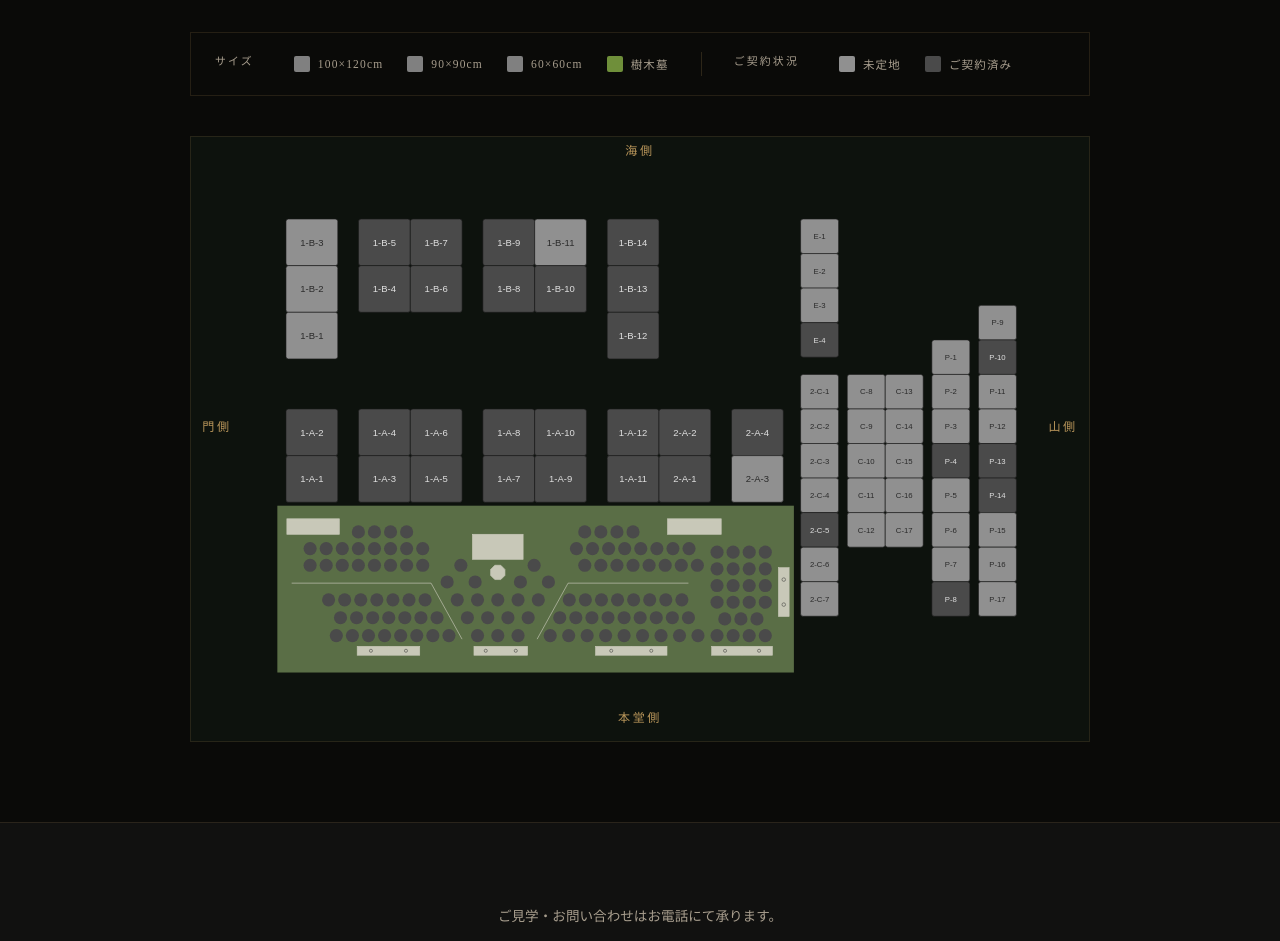
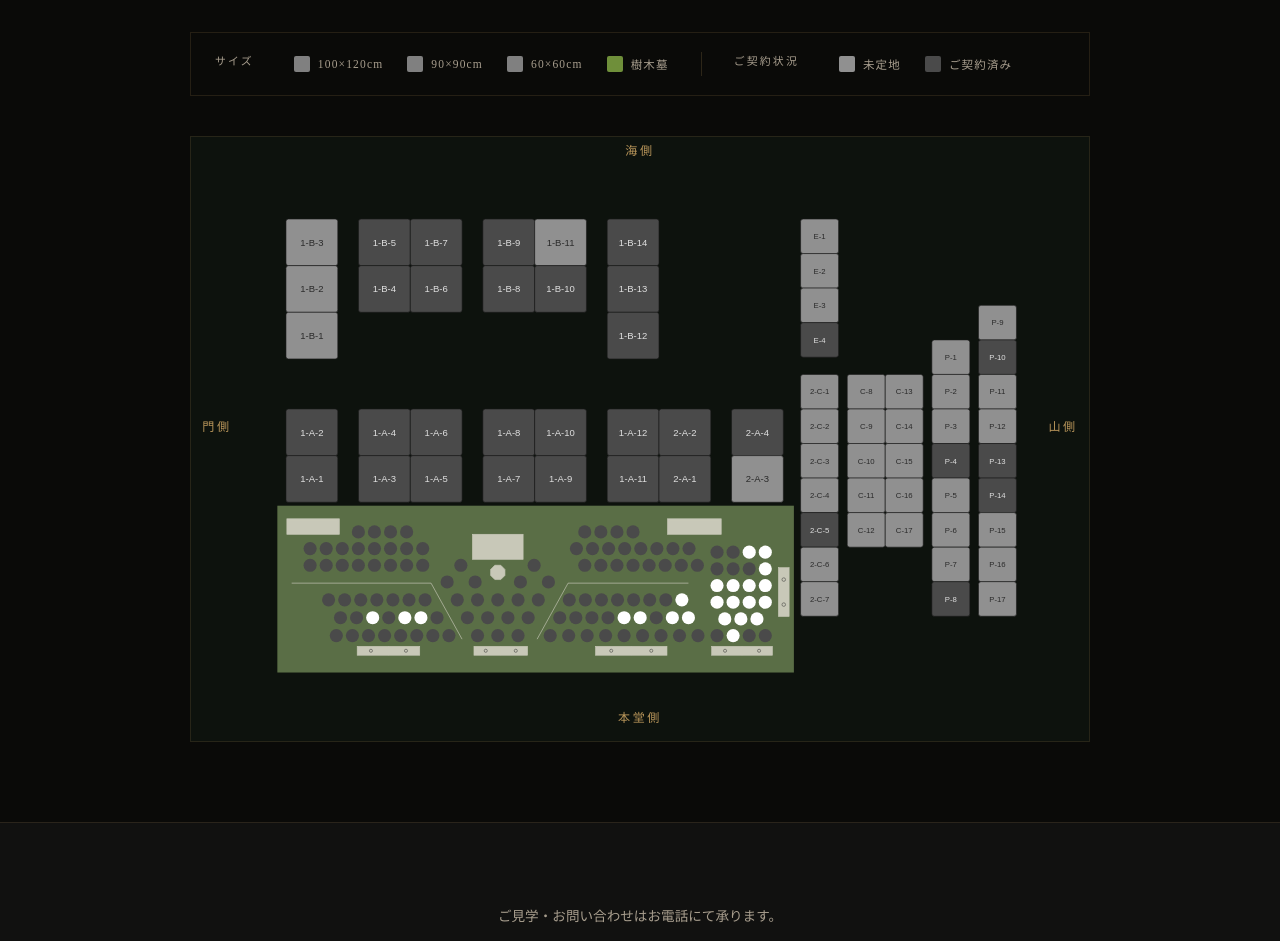
Before and after one commit to ryugecoffee/ennoji-website, a website: page cemetery.html in a window 1280 px wide. Shown: the part 1780-2721 px from the top of the page. Drawn offline with nearby package versions, Linux system fonts and the light colour scheme.

Commit message:
Sync preview circle colors; add direction labels to tree map modal

```diff
--- a/cemetery.html
+++ b/cemetery.html
@@ -561,10 +561,10 @@
             <circle data-id="N22b" data-size="tree" data-status="available" cx="248" cy="158" r="11" fill="#4a4a4a" cursor="pointer"/>
             <circle data-id="N10" data-size="tree" data-status="available" cx="106" cy="188" r="11" fill="#4a4a4a" cursor="pointer"/>
             <circle data-id="N11" data-size="tree" data-status="available" cx="133" cy="188" r="11" fill="#4a4a4a" cursor="pointer"/>
-            <circle data-id="N12" data-size="tree" data-status="available" cx="160" cy="188" r="11" fill="#4a4a4a" cursor="pointer"/>
+            <circle data-id="N12" data-size="tree" data-status="available" cx="160" cy="188" r="11" fill="white" cursor="pointer"/>
             <circle data-id="N9" data-size="tree" data-status="available" cx="187" cy="188" r="11" fill="#4a4a4a" cursor="pointer"/>
-            <circle data-id="N13" data-size="tree" data-status="available" cx="214" cy="188" r="11" fill="#4a4a4a" cursor="pointer"/>
-            <circle data-id="N14" data-size="tree" data-status="available" cx="241" cy="188" r="11" fill="#4a4a4a" cursor="pointer"/>
+            <circle data-id="N13" data-size="tree" data-status="available" cx="214" cy="188" r="11" fill="white" cursor="pointer"/>
+            <circle data-id="N14" data-size="tree" data-status="available" cx="241" cy="188" r="11" fill="white" cursor="pointer"/>
             <circle data-id="N15" data-size="tree" data-status="available" cx="268" cy="188" r="11" fill="#4a4a4a" cursor="pointer"/>
             <circle data-id="N3" data-size="tree" data-status="available" cx="99" cy="218" r="11" fill="#4a4a4a" cursor="pointer"/>
             <circle data-id="N4" data-size="tree" data-status="available" cx="126" cy="218" r="11" fill="#4a4a4a" cursor="pointer"/>
@@ -619,16 +619,16 @@
             <circle data-id="J40" data-size="tree" data-status="available" cx="598" cy="158" r="11" fill="#4a4a4a" cursor="pointer"/>
             <circle data-id="J41" data-size="tree" data-status="available" cx="625" cy="158" r="11" fill="#4a4a4a" cursor="pointer"/>
             <circle data-id="J42" data-size="tree" data-status="available" cx="652" cy="158" r="11" fill="#4a4a4a" cursor="pointer"/>
-            <circle data-id="J43" data-size="tree" data-status="available" cx="679" cy="158" r="11" fill="#4a4a4a" cursor="pointer"/>
+            <circle data-id="J43" data-size="tree" data-status="available" cx="679" cy="158" r="11" fill="white" cursor="pointer"/>
             <circle data-id="J23" data-size="tree" data-status="available" cx="474" cy="188" r="11" fill="#4a4a4a" cursor="pointer"/>
             <circle data-id="J24" data-size="tree" data-status="available" cx="501" cy="188" r="11" fill="#4a4a4a" cursor="pointer"/>
             <circle data-id="J25" data-size="tree" data-status="available" cx="528" cy="188" r="11" fill="#4a4a4a" cursor="pointer"/>
             <circle data-id="J21" data-size="tree" data-status="available" cx="555" cy="188" r="11" fill="#4a4a4a" cursor="pointer"/>
-            <circle data-id="J26" data-size="tree" data-status="available" cx="582" cy="188" r="11" fill="#4a4a4a" cursor="pointer"/>
-            <circle data-id="J27b" data-size="tree" data-status="available" cx="609" cy="188" r="11" fill="#4a4a4a" cursor="pointer"/>
+            <circle data-id="J26" data-size="tree" data-status="available" cx="582" cy="188" r="11" fill="white" cursor="pointer"/>
+            <circle data-id="J27b" data-size="tree" data-status="available" cx="609" cy="188" r="11" fill="white" cursor="pointer"/>
             <circle data-id="J28b" data-size="tree" data-status="available" cx="636" cy="188" r="11" fill="#4a4a4a" cursor="pointer"/>
-            <circle data-id="J29b" data-size="tree" data-status="available" cx="663" cy="188" r="11" fill="#4a4a4a" cursor="pointer"/>
-            <circle data-id="J30b" data-size="tree" data-status="available" cx="690" cy="188" r="11" fill="#4a4a4a" cursor="pointer"/>
+            <circle data-id="J29b" data-size="tree" data-status="available" cx="663" cy="188" r="11" fill="white" cursor="pointer"/>
+            <circle data-id="J30b" data-size="tree" data-status="available" cx="690" cy="188" r="11" fill="white" cursor="pointer"/>
             <circle data-id="J7" data-size="tree" data-status="available" cx="458" cy="218" r="11" fill="#4a4a4a" cursor="pointer"/>
             <circle data-id="J8" data-size="tree" data-status="available" cx="489" cy="218" r="11" fill="#4a4a4a" cursor="pointer"/>
             <circle data-id="J9" data-size="tree" data-status="available" cx="520" cy="218" r="11" fill="#4a4a4a" cursor="pointer"/>
@@ -640,25 +640,25 @@
             <circle data-id="J13" data-size="tree" data-status="available" cx="706" cy="218" r="11" fill="#4a4a4a" cursor="pointer"/>
             <circle data-id="R49" data-size="tree" data-status="available" cx="738" cy="78" r="11" fill="#4a4a4a" cursor="pointer"/>
             <circle data-id="R47" data-size="tree" data-status="available" cx="765" cy="78" r="11" fill="#4a4a4a" cursor="pointer"/>
-            <circle data-id="R35" data-size="tree" data-status="available" cx="792" cy="78" r="11" fill="#4a4a4a" cursor="pointer"/>
-            <circle data-id="R20" data-size="tree" data-status="available" cx="819" cy="78" r="11" fill="#4a4a4a" cursor="pointer"/>
+            <circle data-id="R35" data-size="tree" data-status="available" cx="792" cy="78" r="11" fill="white" cursor="pointer"/>
+            <circle data-id="R20" data-size="tree" data-status="available" cx="819" cy="78" r="11" fill="white" cursor="pointer"/>
             <circle data-id="R48" data-size="tree" data-status="available" cx="738" cy="106" r="11" fill="#4a4a4a" cursor="pointer"/>
             <circle data-id="R46" data-size="tree" data-status="available" cx="765" cy="106" r="11" fill="#4a4a4a" cursor="pointer"/>
             <circle data-id="R34" data-size="tree" data-status="available" cx="792" cy="106" r="11" fill="#4a4a4a" cursor="pointer"/>
-            <circle data-id="R19" data-size="tree" data-status="available" cx="819" cy="106" r="11" fill="#4a4a4a" cursor="pointer"/>
-            <circle data-id="R45" data-size="tree" data-status="available" cx="738" cy="134" r="11" fill="#4a4a4a" cursor="pointer"/>
-            <circle data-id="R33" data-size="tree" data-status="available" cx="765" cy="134" r="11" fill="#4a4a4a" cursor="pointer"/>
-            <circle data-id="R18" data-size="tree" data-status="available" cx="792" cy="134" r="11" fill="#4a4a4a" cursor="pointer"/>
-            <circle data-id="R6" data-size="tree" data-status="available" cx="819" cy="134" r="11" fill="#4a4a4a" cursor="pointer"/>
-            <circle data-id="R44" data-size="tree" data-status="available" cx="738" cy="162" r="11" fill="#4a4a4a" cursor="pointer"/>
-            <circle data-id="R32" data-size="tree" data-status="available" cx="765" cy="162" r="11" fill="#4a4a4a" cursor="pointer"/>
-            <circle data-id="R17" data-size="tree" data-status="available" cx="792" cy="162" r="11" fill="#4a4a4a" cursor="pointer"/>
-            <circle data-id="R5" data-size="tree" data-status="available" cx="819" cy="162" r="11" fill="#4a4a4a" cursor="pointer"/>
-            <circle data-id="R22" data-size="tree" data-status="available" cx="751" cy="190" r="11" fill="#4a4a4a" cursor="pointer"/>
-            <circle data-id="R31" data-size="tree" data-status="available" cx="778" cy="190" r="11" fill="#4a4a4a" cursor="pointer"/>
-            <circle data-id="R16" data-size="tree" data-status="available" cx="805" cy="190" r="11" fill="#4a4a4a" cursor="pointer"/>
+            <circle data-id="R19" data-size="tree" data-status="available" cx="819" cy="106" r="11" fill="white" cursor="pointer"/>
+            <circle data-id="R45" data-size="tree" data-status="available" cx="738" cy="134" r="11" fill="white" cursor="pointer"/>
+            <circle data-id="R33" data-size="tree" data-status="available" cx="765" cy="134" r="11" fill="white" cursor="pointer"/>
+            <circle data-id="R18" data-size="tree" data-status="available" cx="792" cy="134" r="11" fill="white" cursor="pointer"/>
+            <circle data-id="R6" data-size="tree" data-status="available" cx="819" cy="134" r="11" fill="white" cursor="pointer"/>
+            <circle data-id="R44" data-size="tree" data-status="available" cx="738" cy="162" r="11" fill="white" cursor="pointer"/>
+            <circle data-id="R32" data-size="tree" data-status="available" cx="765" cy="162" r="11" fill="white" cursor="pointer"/>
+            <circle data-id="R17" data-size="tree" data-status="available" cx="792" cy="162" r="11" fill="white" cursor="pointer"/>
+            <circle data-id="R5" data-size="tree" data-status="available" cx="819" cy="162" r="11" fill="white" cursor="pointer"/>
+            <circle data-id="R22" data-size="tree" data-status="available" cx="751" cy="190" r="11" fill="white" cursor="pointer"/>
+            <circle data-id="R31" data-size="tree" data-status="available" cx="778" cy="190" r="11" fill="white" cursor="pointer"/>
+            <circle data-id="R16" data-size="tree" data-status="available" cx="805" cy="190" r="11" fill="white" cursor="pointer"/>
             <circle data-id="R3" data-size="tree" data-status="available" cx="738" cy="218" r="11" fill="#4a4a4a" cursor="pointer"/>
-            <circle data-id="R4" data-size="tree" data-status="available" cx="765" cy="218" r="11" fill="#4a4a4a" cursor="pointer"/>
+            <circle data-id="R4" data-size="tree" data-status="available" cx="765" cy="218" r="11" fill="white" cursor="pointer"/>
             <circle data-id="R14" data-size="tree" data-status="available" cx="792" cy="218" r="11" fill="#4a4a4a" cursor="pointer"/>
             <circle data-id="R15" data-size="tree" data-status="available" cx="819" cy="218" r="11" fill="#4a4a4a" cursor="pointer"/>
 
@@ -727,8 +727,8 @@
         <span data-lang="zh">树木葬区划图</span>
       </h3>
       <div class="tree-modal-map">
-        <svg viewBox="0 0 867 280" xmlns="http://www.w3.org/2000/svg">
-          <rect x="0" y="0" width="867" height="280" fill="#5a6e46"/>
+        <svg viewBox="-70 -20 1007 320" xmlns="http://www.w3.org/2000/svg">
+          <rect x="-70" y="-20" width="1007" height="320" fill="#5a6e46"/>
             <rect x="16" y="22" width="88" height="26" fill="#c8c8b8" stroke="#c8c8b8" stroke-width="1.1"/>
             <rect x="19" y="25" width="82" height="20" fill="#c8c8b8" stroke="#c8c8b8" stroke-width="0.7"/>
             <rect x="655" y="22" width="90" height="26" fill="#c8c8b8" stroke="#c8c8b8" stroke-width="1.1"/>
@@ -1014,6 +1014,11 @@
             <text x="792" y="221" text-anchor="middle" fill="white" font-size="9" font-family="sans-serif" pointer-events="none">14</text>
             <circle class="plot tree-plot" data-id="R15" data-size="tree" data-status="available" cx="819" cy="218" r="11" fill="#4a4a4a" cursor="pointer"/>
             <text x="819" y="221" text-anchor="middle" fill="white" font-size="9" font-family="sans-serif" pointer-events="none">15</text>
+            <!-- 方角・場所ラベル -->
+            <text x="433" y="-6" text-anchor="middle" fill="#b8955a" font-family="'Noto Serif JP', serif" font-size="14" letter-spacing="3">海側</text>
+            <text x="433" y="290" text-anchor="middle" fill="#b8955a" font-family="'Noto Serif JP', serif" font-size="14" letter-spacing="3">本堂側</text>
+            <text x="-40" y="140" text-anchor="middle" fill="#b8955a" font-family="'Noto Serif JP', serif" font-size="14" letter-spacing="3">門側</text>
+            <text x="907" y="140" text-anchor="middle" fill="#b8955a" font-family="'Noto Serif JP', serif" font-size="14" letter-spacing="3">山側</text>
         </svg>
       </div>
       <div class="tree-detail" id="tree-detail"></div>
```
